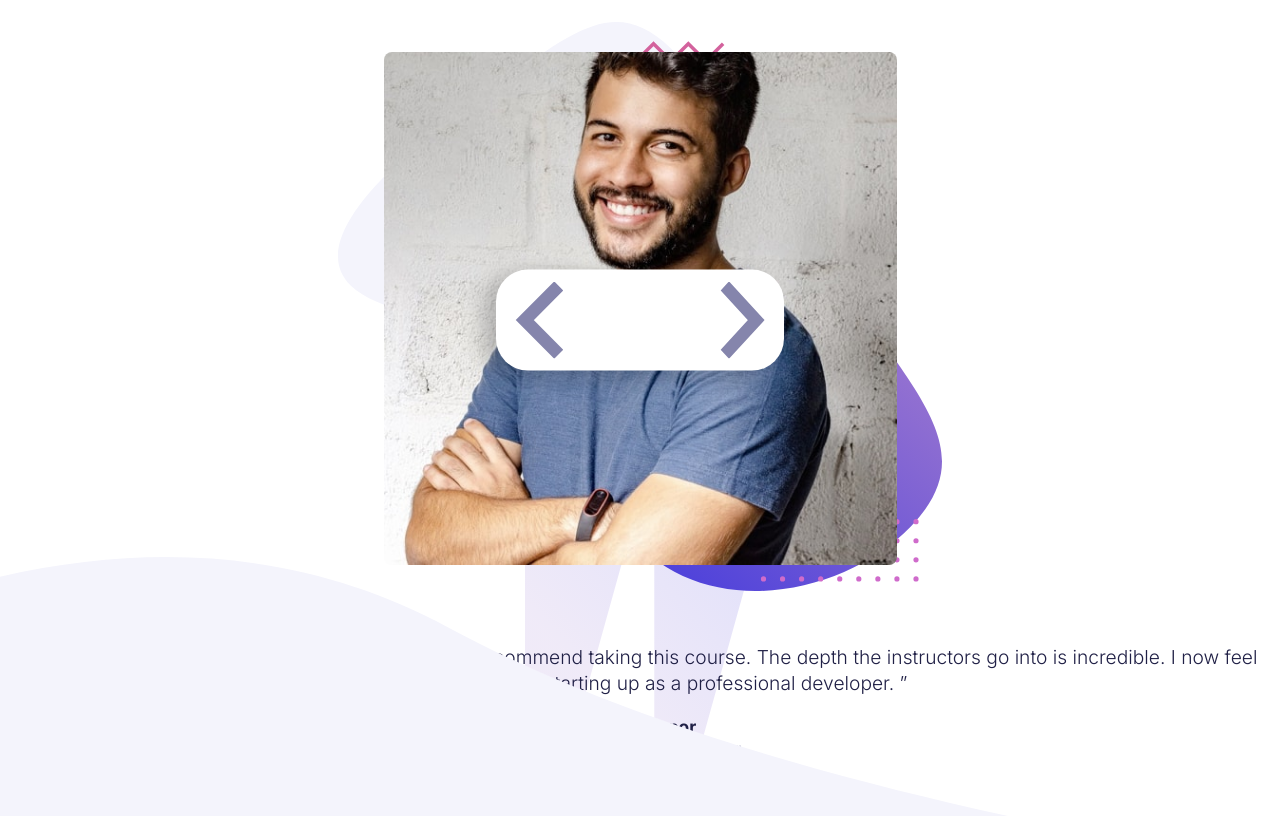
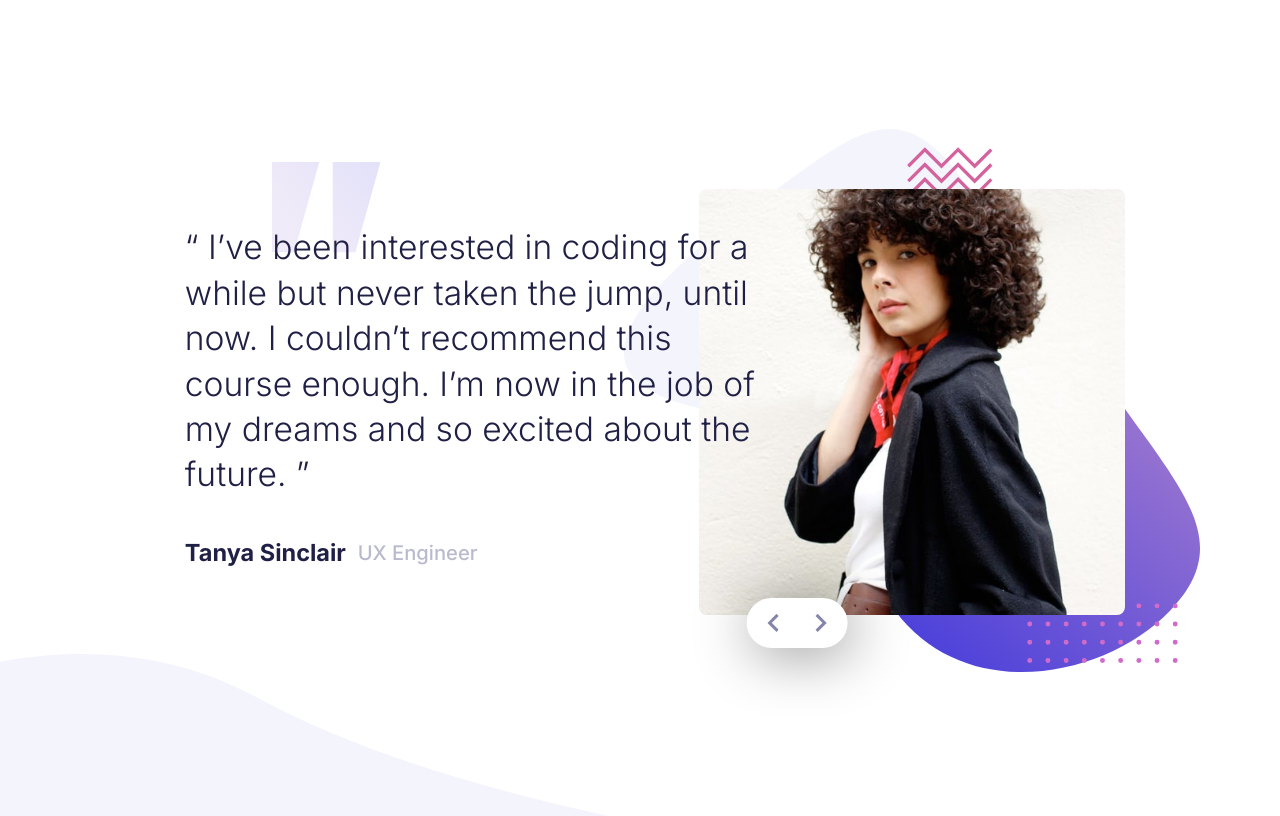
Before and after one commit to Freshuuu1218/Coding-bootcamp-testimonials-slider, a plain HTML site: page index.html in a window 1280 px wide. Drawn offline with Linux system fonts and the light colour scheme.

Commit message:
add desktop display

```diff
--- a/index.html
+++ b/index.html
@@ -18,8 +18,8 @@
   <main>
    <section id="image-section">
     <div class="person">
-      <img src="./images/image-tanya.jpg" alt="Tanya" id="tanya-img" class="vanish">
-      <img src="./images/image-john.jpg" alt="John" id="john-img" >
+      <img src="./images/image-tanya.jpg" alt="Tanya" id="tanya-img" >
+      <img src="./images/image-john.jpg" alt="John" id="john-img" class="vanish">
     </div>
     <div class="swapper">
       <img src="./images/icon-prev.svg" alt="prev-arrow">
@@ -30,7 +30,7 @@
     <img src="./images/pattern-quotes.svg" alt="pattern quotes">
     <div class="quote">
 
-      <div class="slideOne vanish">
+      <div class="slideOne ">
         <p id="tanya-text"> “ I’ve been interested in coding for a while but never taken the jump, until now.
             I couldn’t recommend this course enough. I’m now in the job of my dreams and so
             excited about the future. ”</p>
@@ -40,7 +40,7 @@
         </div>
       </div>
 
-      <div class="slideTwo " >
+      <div class="slideTwo vanish" >
         <p id="john-text">“ If you want to lay the best foundation possible I’d recommend taking this course.
             The depth the instructors go into is incredible. I now feel so confident about
             starting up as a professional developer. ”</p>
--- a/style.css
+++ b/style.css
@@ -103,3 +103,77 @@ main img{
     left: -1em;
     width: 80%;
 }
+
+@media (min-width: 768px) {
+    main {
+        height: 100vh;
+        flex-direction: row-reverse;
+        padding: 2em;
+    }
+    #image-section {
+        right: 5em;
+        position: absolute;
+        width: 45%;
+        padding: 2em;
+        margin-bottom: 0;
+    }
+    #image-section .person {
+        width: 100%;
+        padding: 2em;
+    }
+    #image-section .person img {
+        z-index: 0;
+        position: relative;
+        width: 95%;
+        margin-top: .25em;
+        border-radius: .5em;
+        bottom: 0;
+        left: 0;
+    }
+    #image-section .swapper {
+        top: 90%;
+        left: 30%;
+        width: 17.5%;
+        padding: 1em 1.25em;
+        box-shadow: 5px 5px 60px rgba(0, 0, 0, .45);
+    }
+    #image-section .swapper img {
+        z-index: 100;
+        position: relative;
+        width: 20%;
+        bottom: 0;
+        left: 0;
+    }
+    #quotes-section {
+        left: 5.5em;
+        position: absolute;
+        z-index: 100;
+        width: 46%;
+        font-size: 2.1em;
+        text-align: left;
+    }
+    #quotes-section img {
+        top: -5%;
+        left: 24%;
+    }
+    .author {
+        margin-top: 1em;
+        flex-direction: row;
+        justify-content: flex-start;
+        align-items: flex-end;
+    }
+    strong {
+        font-size: .7em;
+        margin-top: 0;
+        margin-right: .5em;
+    }
+    small {
+        margin-top: 0;
+        font-size: .6em;
+    }
+    main img {
+        bottom: -1em;
+        left: -2em;
+        width: 50%;
+    }
+}
```
